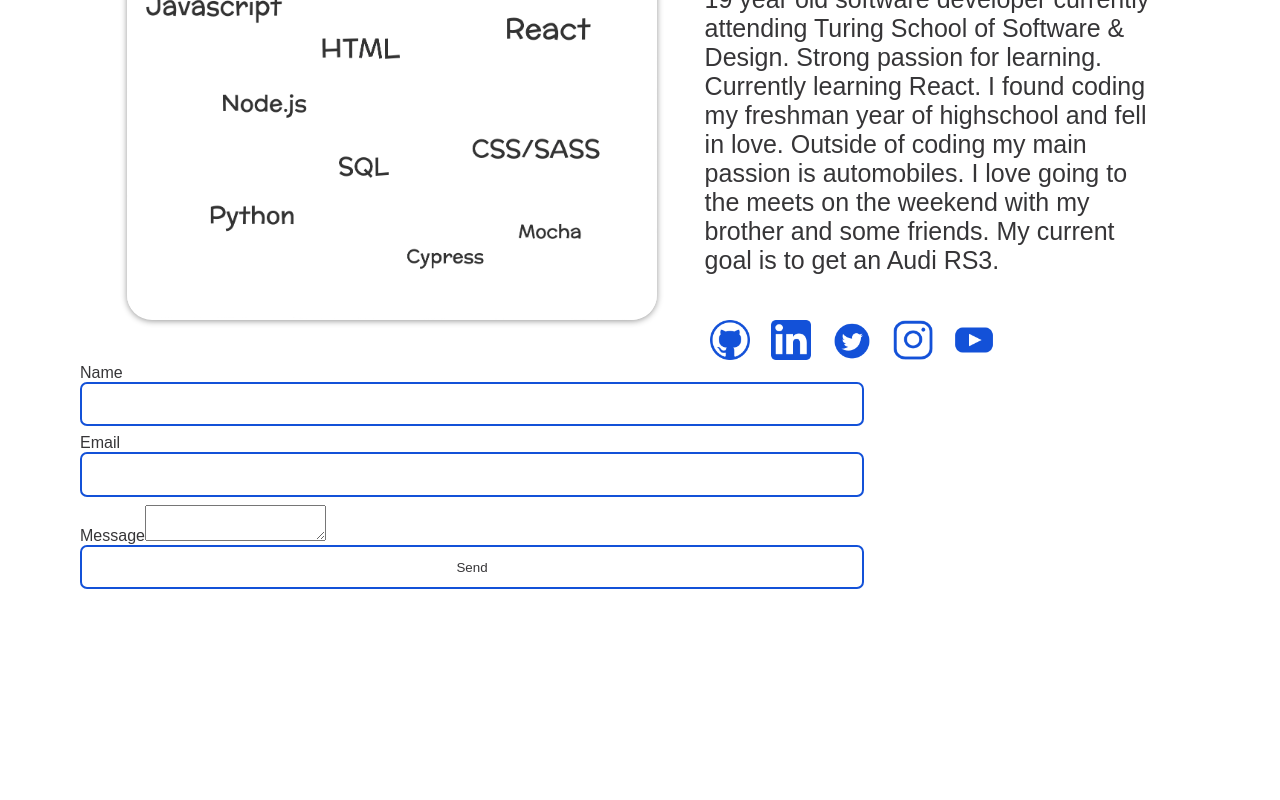
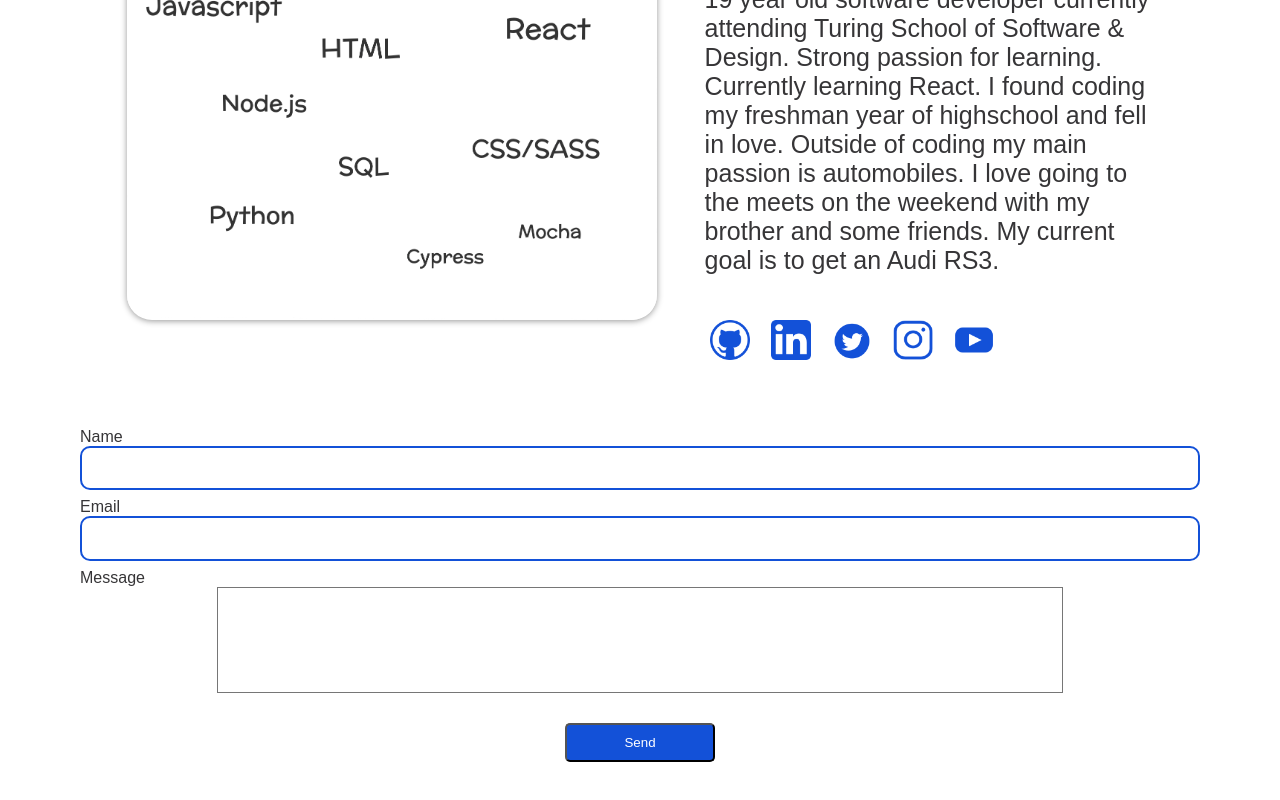
Before and after one commit to josharagon/josharagon-website, a React (Create React App) app: page / in a window 1280 px wide. Shown: the part 2366-3166 px from the top of the page. Before the commit the page ends 2963 px from the top, so only its background shows below. Built offline with nearby package versions, Linux system fonts and the light colour scheme.

Commit message:
update textare and form styling

```diff
--- a/src/Form.js
+++ b/src/Form.js
@@ -25,7 +25,7 @@ function Form() {
       <input type="email" name="user_email" />
       <label>Message</label>
       <textarea name="message" />
-      <input type="submit" value="Send" />
+      <button type="submit" value="Send">Send</button>
     </form>
   );
 }
--- a/src/Form.scss
+++ b/src/Form.scss
@@ -1,15 +1,10 @@
-.my-form{
+form{
     padding: 4rem 0px;
     display: flex;
     flex-direction: column;
     justify-content: center;
-    text-align: center;
-    align-items: center;
-}
-
-.contact-form {
-    width: 70%;
-    padding-right: 2rem;
+    text-align: left;
+    align-items: flex-start;
 }
 
 input {
@@ -17,20 +12,31 @@ input {
     box-sizing: border-box;
     border: 2px solid #1351d8;
     padding: 0.8rem 1rem;
-    border-radius: 7px;
+    border-radius: 10px;
     margin-bottom: 0.5rem;
     transition: all 0.3s ease 0s;
     background-color: transparent;
     color: unset;
 }
 
-.btn {
+button {
     background-color: #1351d8;
     width: 150px;
     color: white;
     text-align: center;
+    align-self: center;
+    margin: 30px 0px 0px 0px;
     padding: 10px 0px 10px 0px;
     border-radius: 5px;
+}
+
+textarea {
+    background-color: transparent;
+    color: unset;
+    align-self: center;
+    resize: none;
+    width: 75%;
+    height: 100px;
 }
 
 ::placeholder {
```
